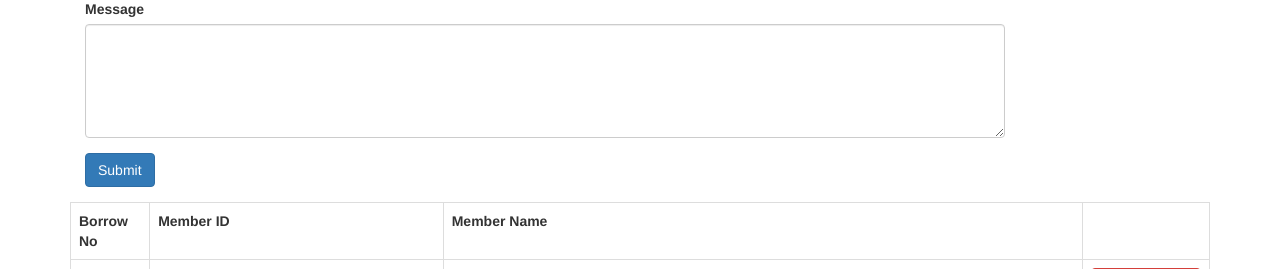
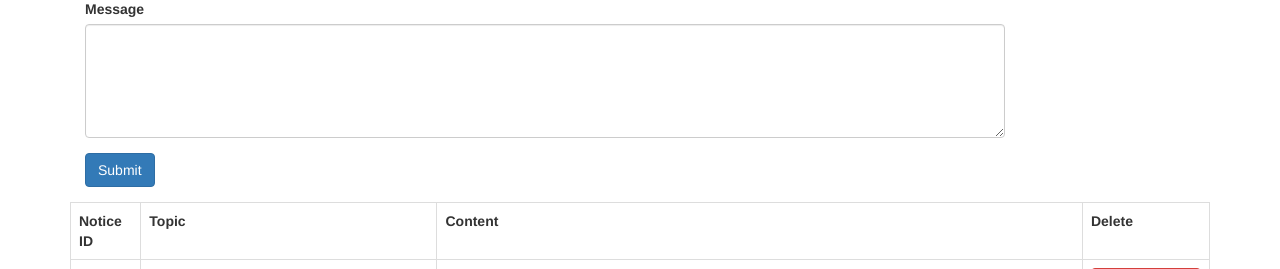
Before and after one commit to CodeBreakerRU/Libarary-mangement-system, a PHP site: page /notices/index.php in a window 1280 px wide. Shown: the part 201-470 px from the top of the page. Run offline with PHP 8.4, Linux system fonts and the light colour scheme; a user stored in the database is signed in; data comes from the database, SQL or seed files in the repository; some libraries are stand-ins or nearby versions.

Commit message:
Final Release

```diff
--- a/main-menu-guest.html
+++ b/main-menu-guest.html
@@ -31,7 +31,7 @@
             </li>
 
             <li>
-              <a href="../view_notices"> Library Notices</a>
+              <a href="view_notices"> Library Notices</a>
             </li>
 
           </ul>
@@ -41,7 +41,7 @@
           <a href="#!"> Login / Sign up</a>
           <ul class="nav-dropdown">
             <li>
-              <a href="../contact">Contact Librarian</a>
+              <a href="contact">Contact Librarian</a>
             </li>
 
             <li>
--- a/notices/index.php
+++ b/notices/index.php
@@ -51,11 +51,11 @@ $result = mysqli_query($conn, $query);
 <div class="container" id="notice">
     <table  class="table table-bordered" >
         <tr>
-            <th >Borrow No</th>
-            <th >Member ID</th>
-            <th >Member Name</th>
+            <th >Notice ID</th>
+            <th >Topic</th>
+            <th >Content</th>
 
-            <th></th>
+            <th>Delete</th>
         </tr>
 
         <?php
```
